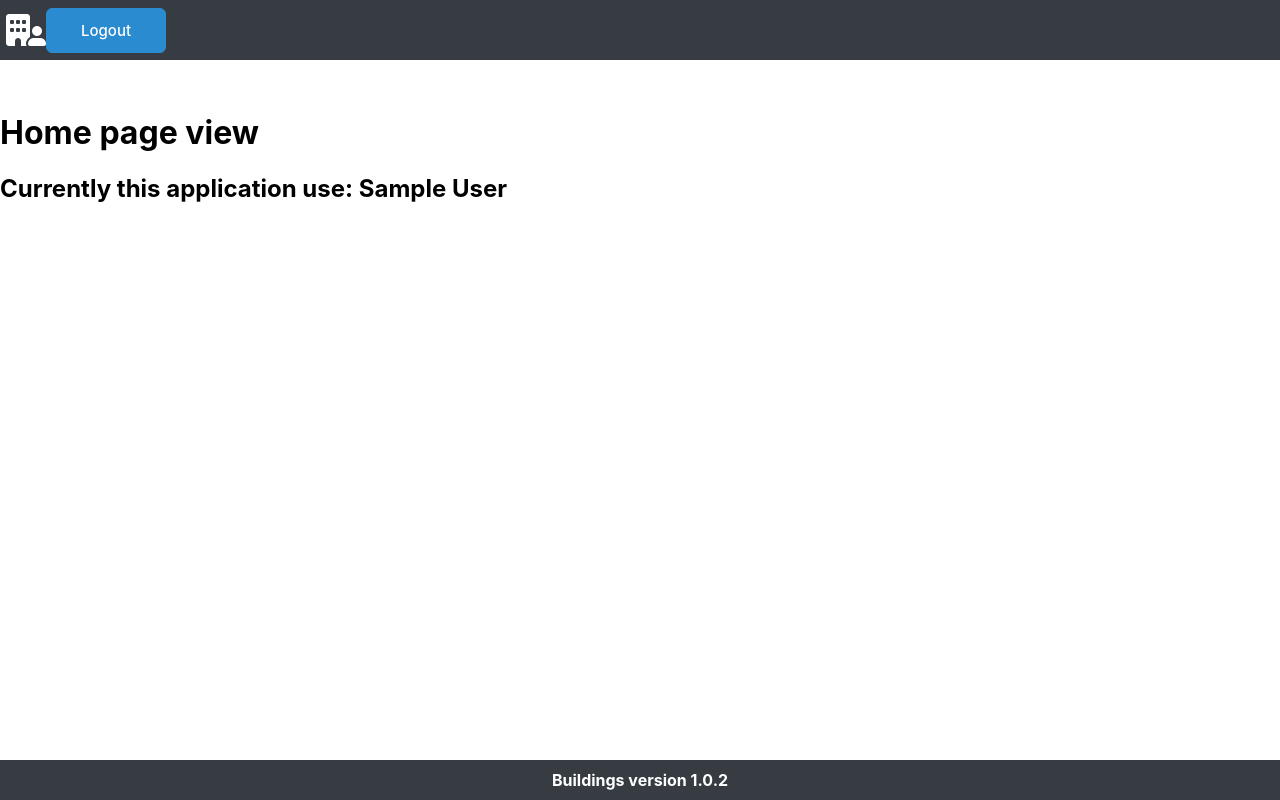
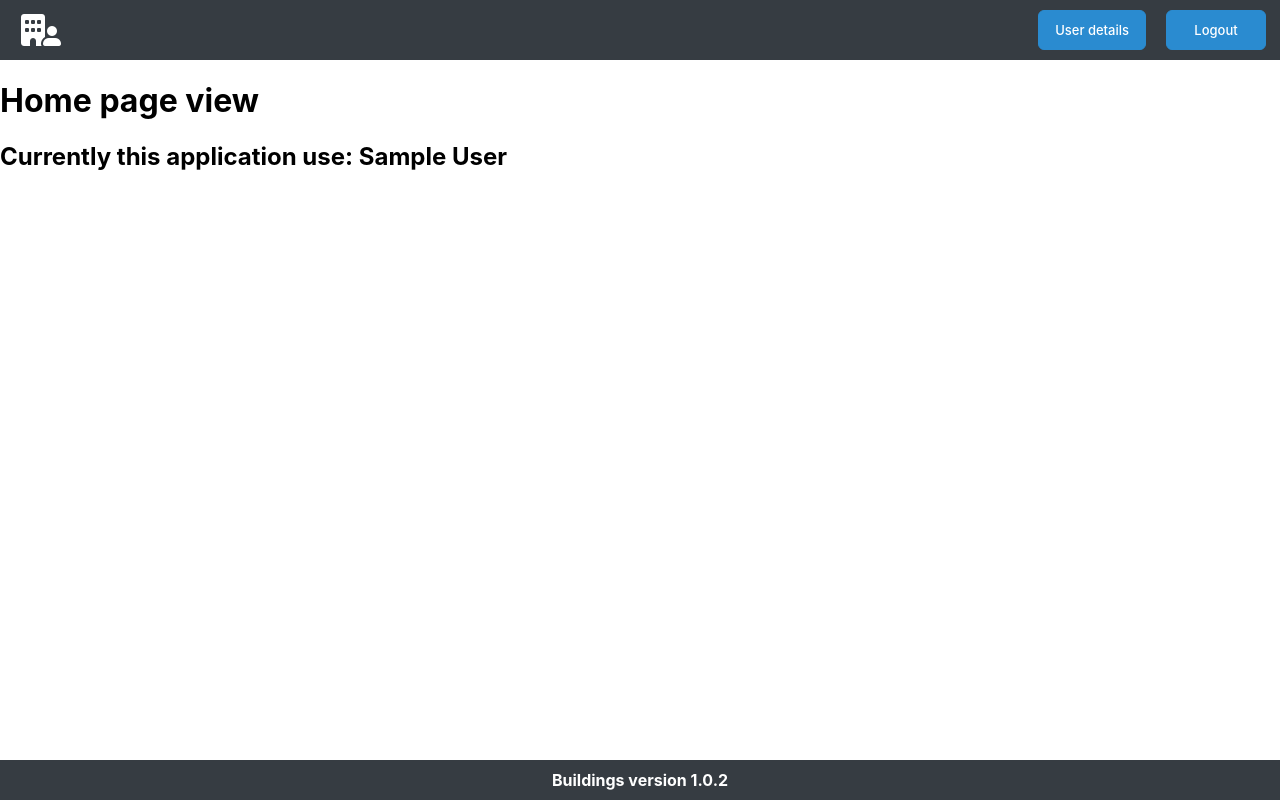
Before and after one commit to ivanzgelaFER/Buildings, a React (Create React App) app in the folder Buildings/Buildings/ClientApp/: page / in a window 1280 px wide. Built offline with nearby package versions, Linux system fonts and the light colour scheme; sample sign-in values are in the browser's storage; a web font is replaced by a local one.

Commit message:
First header design

```diff
--- a/Buildings/Buildings/ClientApp/src/App.tsx
+++ b/Buildings/Buildings/ClientApp/src/App.tsx
@@ -1,11 +1,13 @@
 import axios from "axios";
+import "./App.css";
+import "@fortawesome/fontawesome-free/css/all.min.css";
 import { HomePage } from "./containers/HomePage/HomePage";
 import { Layout } from "./containers/Layout/Layout";
 import { Route, Routes, useLocation } from "react-router-dom";
 import { configureAxiosClient } from "./api/axiosClient";
 import { ResetPasswordFirstLogin } from "./containers/ResetPassword/ResetPasswordFirstLogin";
-import "@fortawesome/fontawesome-free/css/all.min.css";
-import "./App.css";
+import { UserDetails } from "./containers/UserDetails/UserDetails";
+import { UserDetailsForm } from "./containers/UserDetails/UserDetailsForm";
 
 configureAxiosClient(axios);
 
@@ -16,6 +18,8 @@ export const App = () => {
         <Layout>
             <Routes location={location}>
                 <Route index path="*" element={<HomePage />} />
+                <Route path="userDetails" element={<UserDetails />} />
+                <Route path="userDetailsForm" element={<UserDetailsForm />} />
             </Routes>
             <ResetPasswordFirstLogin />
         </Layout>
--- a/Buildings/Buildings/ClientApp/src/containers/Header/Header.css
+++ b/Buildings/Buildings/ClientApp/src/containers/Header/Header.css
@@ -8,23 +8,31 @@ header {
 }
 
 header .menubar {
+    display: grid;
+    grid-template-columns: 1fr 1fr;
+    align-items: center;
     width: 100%;
     padding: 0px 6px;
-    display: flex;
-    align-items: center;
     height: 100%;
     font-size: 18px;
     font-family: Inter;
     background-color: var(--header-background);
 }
 
-.header-end-buttons > button {
-    height: 45px;
-    min-width: 120px;
-    font-size: 15px !important;
+.header-end-section {
+    display: flex;
+    justify-content: flex-end;
+}
+
+.header-end-section > button {
+    height: 40px;
+    min-width: 100px;
+    font-size: 13px !important;
+    margin-right: 20px;
 }
 
 .menubar .fa-building-user {
     color: white;
     font-size: 2rem;
+    margin-left: 15px;
 }
--- a/Buildings/Buildings/ClientApp/src/containers/Header/Header.tsx
+++ b/Buildings/Buildings/ClientApp/src/containers/Header/Header.tsx
@@ -1,12 +1,12 @@
-import { Link } from "react-router-dom";
+import { Link, useNavigate } from "react-router-dom";
 import { useDispatch } from "react-redux";
 import { logout } from "../../actions/authentificationActions";
 import { Button } from "primereact/button";
-import "primeicons/primeicons.css";
 import "./Header.css";
 
 export const Header = () => {
     const dispatch = useDispatch();
+    const navigate = useNavigate();
 
     const start = (
         <Link to="/" aria-label="Početak headera">
@@ -15,7 +15,8 @@ export const Header = () => {
     );
 
     const end = (
-        <div className="header-end-buttons">
+        <div className="header-end-section">
+            <Button label="User details" onClick={() => navigate("/userDetails")} />
             <Button label="Logout" onClick={() => dispatch(logout())} />
         </div>
     );
--- a/Buildings/Buildings/ClientApp/src/containers/HomePage/HomePage.tsx
+++ b/Buildings/Buildings/ClientApp/src/containers/HomePage/HomePage.tsx
@@ -7,10 +7,8 @@ export const HomePage = () => {
 
     return (
         <div className="home-container">
-            <div>
-                <h1>Home page view</h1>
-                <h2>Currently this application use: {`${user.firstName} ${user.lastName}`}</h2>
-            </div>
+            <h1>Home page view</h1>
+            <h2>Currently this application use: {`${user.firstName} ${user.lastName}`}</h2>
         </div>
     );
 };
--- a/Buildings/Buildings/ClientApp/src/containers/Layout/Layout.tsx
+++ b/Buildings/Buildings/ClientApp/src/containers/Layout/Layout.tsx
@@ -1,6 +1,15 @@
 import { Footer } from "../Footer/Footer";
 import { Header } from "../Header/Header";
+import PrimeReact from "primereact/api";
 import "./Layout.css";
+
+PrimeReact.zIndex = {
+    modal: 1100,
+    overlay: 2100,
+    menu: 1000,
+    tooltip: 1100,
+    toast: 1200,
+};
 
 export const Layout = (props: any) => {
     return (
--- /dev/null
+++ b/Buildings/Buildings/ClientApp/src/containers/UserDetails/UserDetails.tsx
@@ -0,0 +1,3 @@
+export const UserDetails = () => {
+    return <div>User details details details</div>;
+};
--- /dev/null
+++ b/Buildings/Buildings/ClientApp/src/containers/UserDetails/UserDetailsForm.tsx
@@ -0,0 +1,3 @@
+export const UserDetailsForm = () => {
+    return <div>User details form</div>;
+};
```
Also changed, not shown: Buildings/Buildings/ClientApp/src/containers/UserDetails/UserDetails.css (added), Buildings/Buildings/ClientApp/src/index.css.
